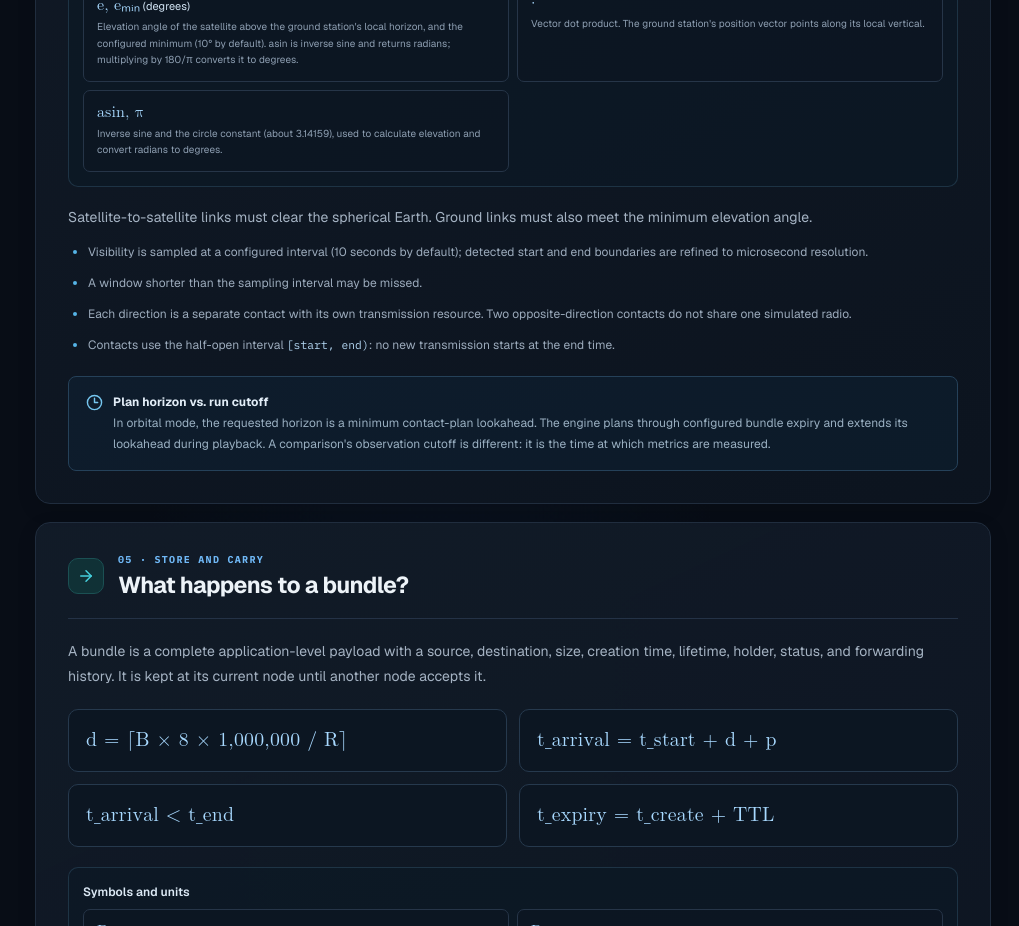
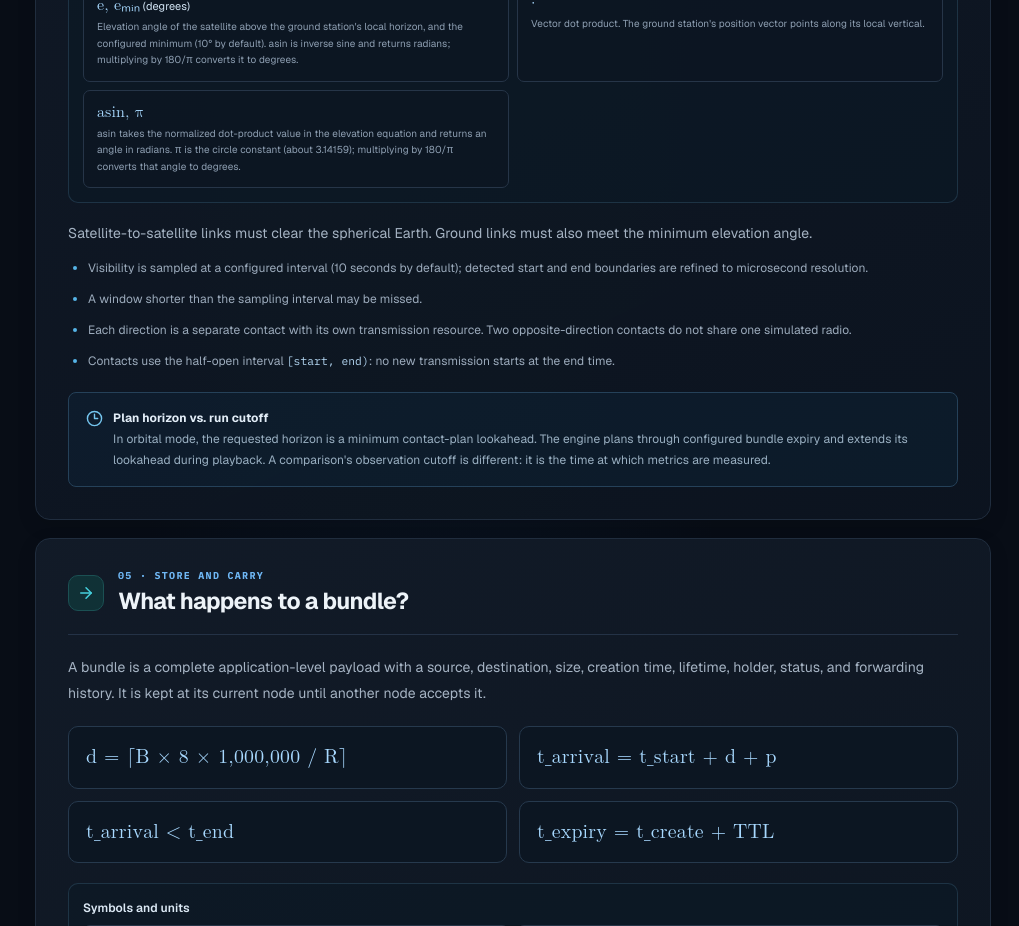
Before and after one commit to malharrrrrr/leo-dtn-v2, a Next.js app in the folder frontend/: page /about in a window 1280 px wide. Shown: the part 3440-4366 px from the top of the page, without its empty margins (261-1280 px from the left). Built offline with nearby package versions, Linux system fonts and the light colour scheme.

Commit message:
Explain elevation equation notation

```diff
--- a/frontend/src/app/about/page.tsx
+++ b/frontend/src/app/about/page.tsx
@@ -161,7 +161,7 @@ export default function AboutPage() {
               <SymbolTerm symbol="rₛ, r_g" unit="km">Three-dimensional ECEF position vectors of the satellite and ground station; each coordinate is measured in kilometers.</SymbolTerm>
               <SymbolTerm symbol="e, eₘᵢₙ" unit="degrees">Elevation angle of the satellite above the ground station's local horizon, and the configured minimum (10° by default). asin is inverse sine and returns radians; multiplying by 180/π converts it to degrees.</SymbolTerm>
               <SymbolTerm symbol="·">Vector dot product. The ground station's position vector points along its local vertical.</SymbolTerm>
-              <SymbolTerm symbol="asin, π">Inverse sine and the circle constant (about 3.14159), used to calculate elevation and convert radians to degrees.</SymbolTerm>
+              <SymbolTerm symbol="asin, π">asin takes the normalized dot-product value in the elevation equation and returns an angle in radians. π is the circle constant (about 3.14159); multiplying by 180/π converts that angle to degrees.</SymbolTerm>
             </Notation>
             <p>Satellite-to-satellite links must clear the spherical Earth. Ground links must also meet the minimum elevation angle.</p>
             <ul className="about-bullet-list">
```
